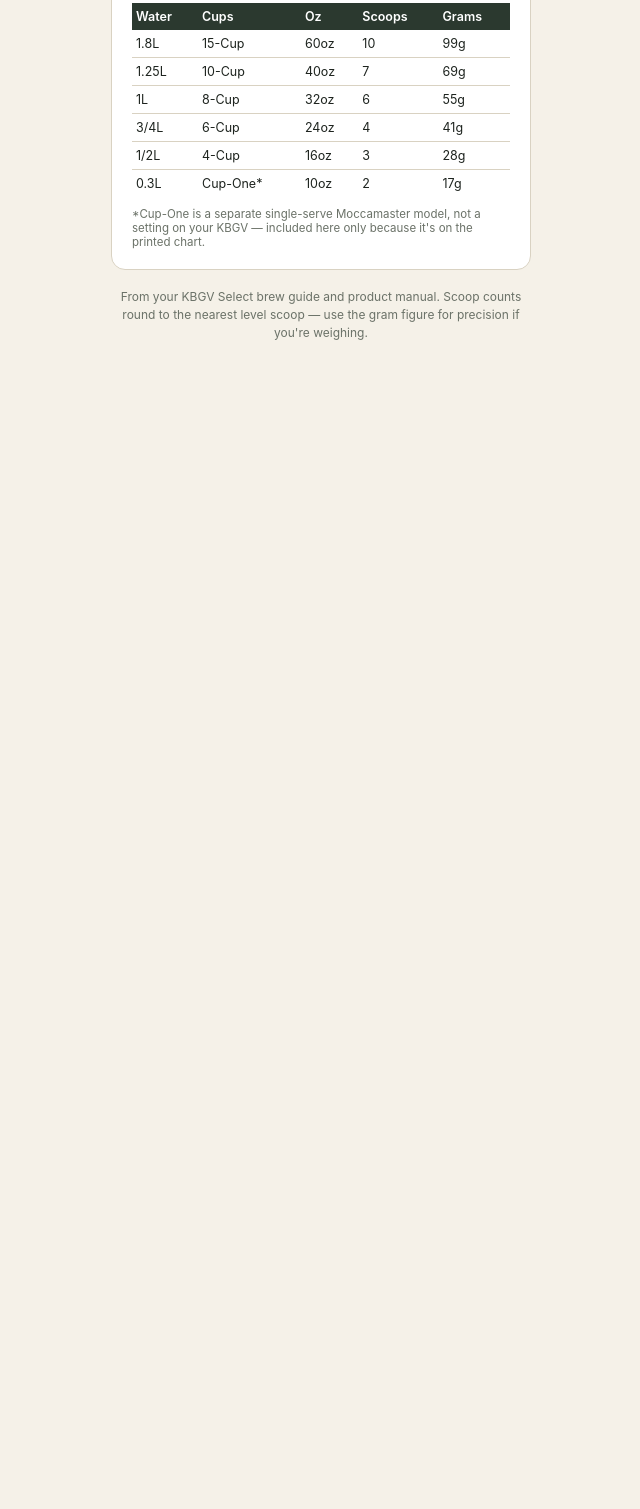
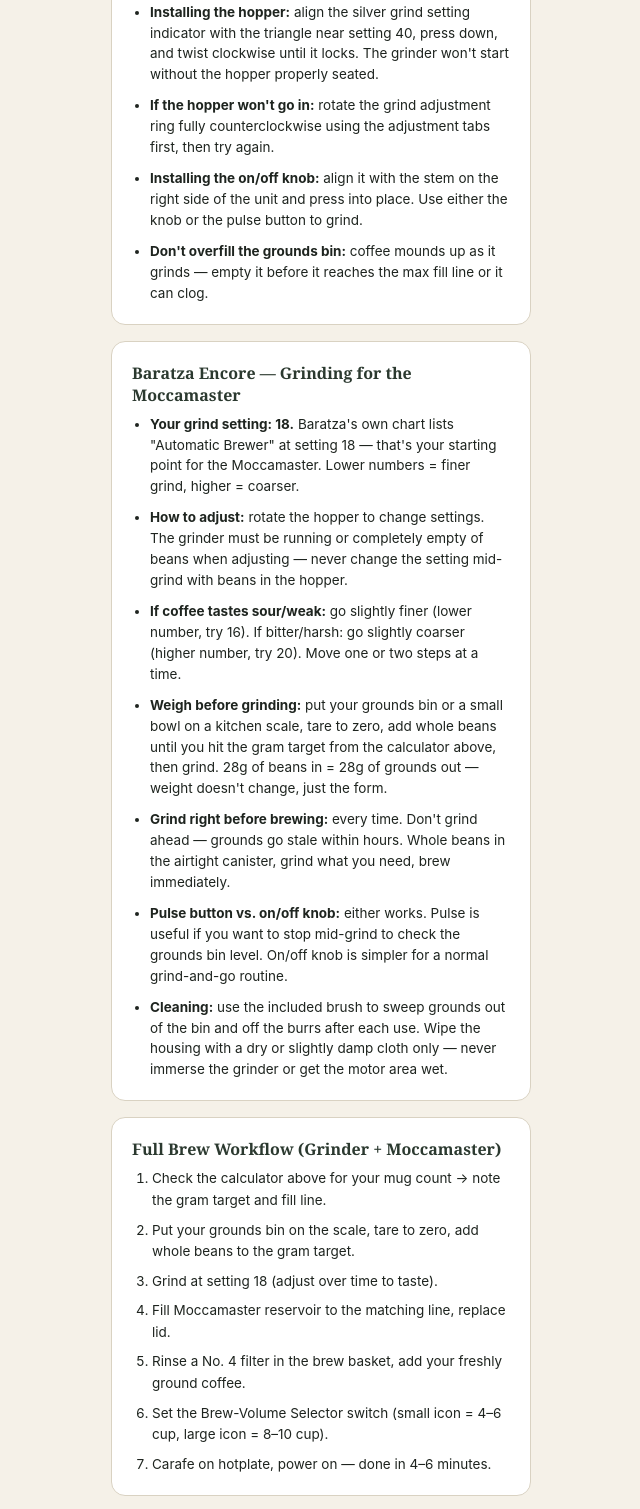
Before and after one commit to DrMayhemxMIRx/moccamaster-calculator, a plain HTML site: page index.html in a window 1280 px wide. Shown: the part 3920-5429 px from the top of the page, without its empty margins (319-959 px from the left). Before the commit the page ends 4322 px from the top, so only its background shows below. Drawn offline with Linux system fonts and the light colour scheme.

Commit message:
Update index.html

```diff
--- a/index.html
+++ b/index.html
@@ -458,6 +458,43 @@
   </div>
 
   <div class="instructions-block">
+    <h3>Baratza Encore — Setup</h3>
+    <ul class="bullet-list">
+      <li><strong>First use — wash before grinding:</strong> hand-wash the hopper lid, bean hopper, and grounds bin in warm soapy water. Let air dry completely. <strong>Do not wash the ring burr in water — it will rust.</strong></li>
+      <li><strong>Installing the hopper:</strong> align the silver grind setting indicator with the triangle near setting 40, press down, and twist clockwise until it locks. The grinder won't start without the hopper properly seated.</li>
+      <li><strong>If the hopper won't go in:</strong> rotate the grind adjustment ring fully counterclockwise using the adjustment tabs first, then try again.</li>
+      <li><strong>Installing the on/off knob:</strong> align it with the stem on the right side of the unit and press into place. Use either the knob or the pulse button to grind.</li>
+      <li><strong>Don't overfill the grounds bin:</strong> coffee mounds up as it grinds — empty it before it reaches the max fill line or it can clog.</li>
+    </ul>
+  </div>
+
+  <div class="instructions-block">
+    <h3>Baratza Encore — Grinding for the Moccamaster</h3>
+    <ul class="bullet-list">
+      <li><strong>Your grind setting: 18.</strong> Baratza's own chart lists "Automatic Brewer" at setting 18 — that's your starting point for the Moccamaster. Lower numbers = finer grind, higher = coarser.</li>
+      <li><strong>How to adjust:</strong> rotate the hopper to change settings. The grinder must be running or completely empty of beans when adjusting — never change the setting mid-grind with beans in the hopper.</li>
+      <li><strong>If coffee tastes sour/weak:</strong> go slightly finer (lower number, try 16). If bitter/harsh: go slightly coarser (higher number, try 20). Move one or two steps at a time.</li>
+      <li><strong>Weigh before grinding:</strong> put your grounds bin or a small bowl on a kitchen scale, tare to zero, add whole beans until you hit the gram target from the calculator above, then grind. 28g of beans in = 28g of grounds out — weight doesn't change, just the form.</li>
+      <li><strong>Grind right before brewing:</strong> every time. Don't grind ahead — grounds go stale within hours. Whole beans in the airtight canister, grind what you need, brew immediately.</li>
+      <li><strong>Pulse button vs. on/off knob:</strong> either works. Pulse is useful if you want to stop mid-grind to check the grounds bin level. On/off knob is simpler for a normal grind-and-go routine.</li>
+      <li><strong>Cleaning:</strong> use the included brush to sweep grounds out of the bin and off the burrs after each use. Wipe the housing with a dry or slightly damp cloth only — never immerse the grinder or get the motor area wet.</li>
+    </ul>
+  </div>
+
+  <div class="instructions-block">
+    <h3>Full Brew Workflow (Grinder + Moccamaster)</h3>
+    <ol>
+      <li>Check the calculator above for your mug count → note the gram target and fill line.</li>
+      <li>Put your grounds bin on the scale, tare to zero, add whole beans to the gram target.</li>
+      <li>Grind at setting 18 (adjust over time to taste).</li>
+      <li>Fill Moccamaster reservoir to the matching line, replace lid.</li>
+      <li>Rinse a No. 4 filter in the brew basket, add your freshly ground coffee.</li>
+      <li>Set the Brew-Volume Selector switch (small icon = 4–6 cup, large icon = 8–10 cup).</li>
+      <li>Carafe on hotplate, power on — done in 4–6 minutes.</li>
+    </ol>
+  </div>
+
+  <div class="instructions-block">
     <h3>Full Reference Chart</h3>
     <p style="font-size:13.5px; color:var(--muted); line-height:1.5; margin:0 0 14px;">Straight from the printed Moccamaster guide, if you ever want to skip the calculator and just read it off the chart. Note: European "cup" = 4oz, not a real mug — use the calculator above for actual mug counts.</p>
     <table style="width:100%; border-collapse:collapse; font-size:12.5px;">
```
